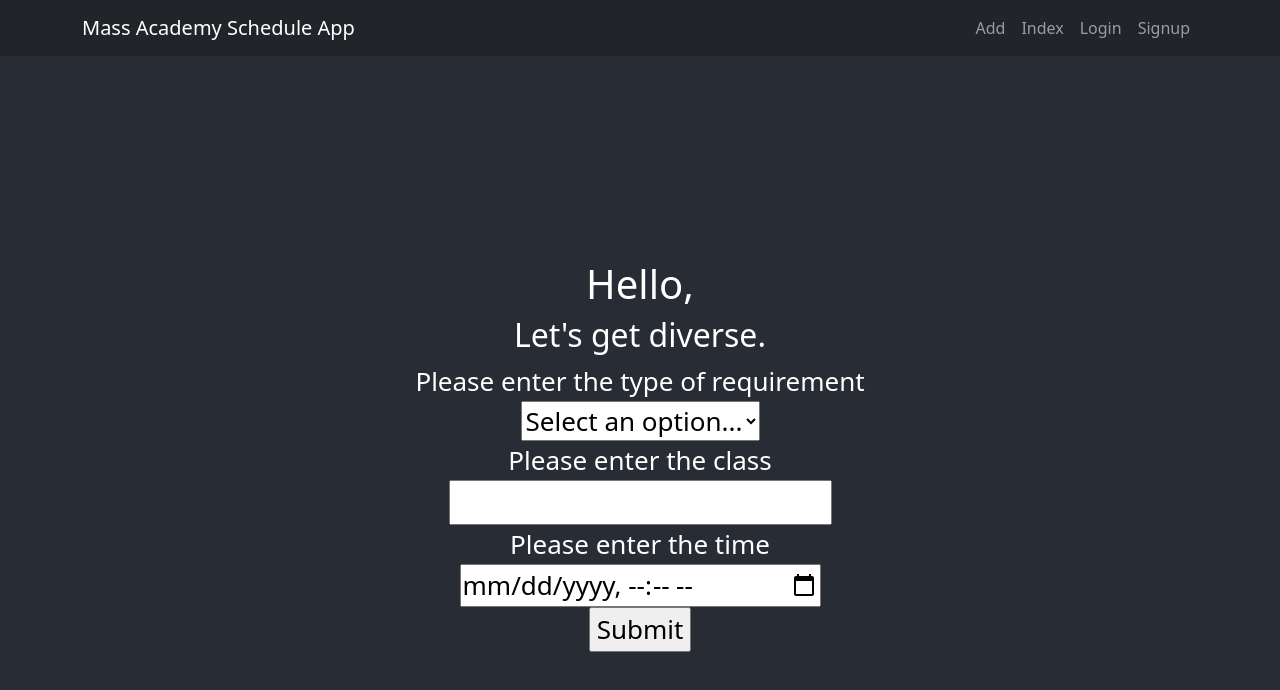
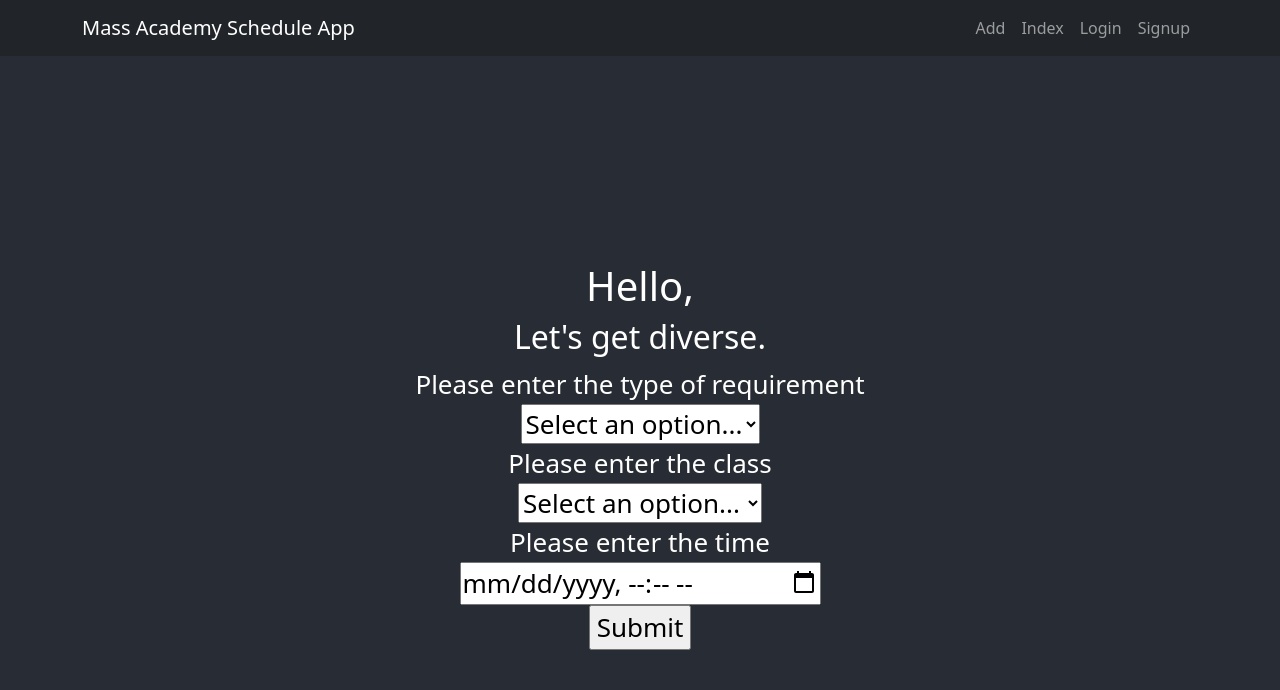
Before and after one commit to jothplayz/my-app, a React (Create React App) app: page / in a window 1280 px wide. Shown: the top 690 px of the page. Built offline with nearby package versions, Linux system fonts and the light colour scheme; no server answers.

Commit message:
Update App.js

```diff
--- a/src/App.js
+++ b/src/App.js
@@ -138,20 +138,23 @@ function MyForm() {
         <option value="None">Select an option...</option>
         <option value="All-School">All-School</option>
         <option value="No Block">No Class</option>
-        <option value="Q Section">Q</option>
-        <option value="E Section">E</option>
-        <option value="D Section">D</option>
+        <option value="Q Section">Q Section</option>
+        <option value="E Section">E Section</option>
+        <option value="D Section">D Section</option>
       </select>
       <br></br>
       {/*Prompts the teacher to type what class it's for */}
       <label htmlFor="class">Please enter the class</label>
       <br></br>
-      <input
-        type="text"
-        id="class"
-        name="class"
-        onChange={handleChange}
-      ></input>
+      <select name="class" id="class" onChange={handleChange}>
+        <option value="None">Select an option...</option>
+        <option value="Computer Science">Computer Science</option>
+        <option value="Humanities">Humanities</option>
+        <option value="Language">Language</option>
+        <option value="Math Modeling">Math Modeling</option>
+        <option value="Physics">Physics</option>
+        <option value="STEM">STEM</option>
+      </select>
       <br></br>
       {/*Asks for the teacher to put in day and time they want their requirement */}
       <label htmlFor="Time">Please enter the time</label>
```
